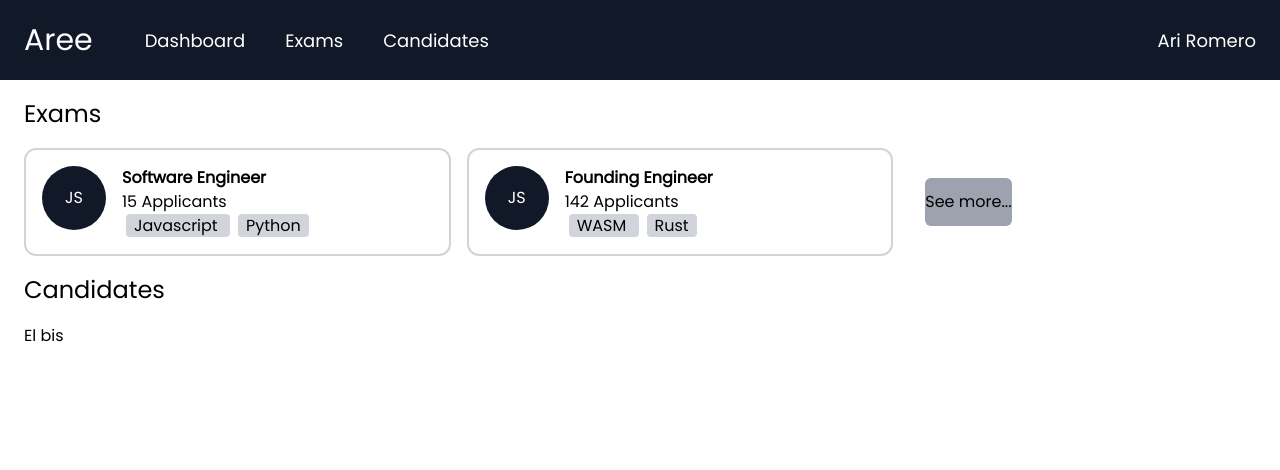
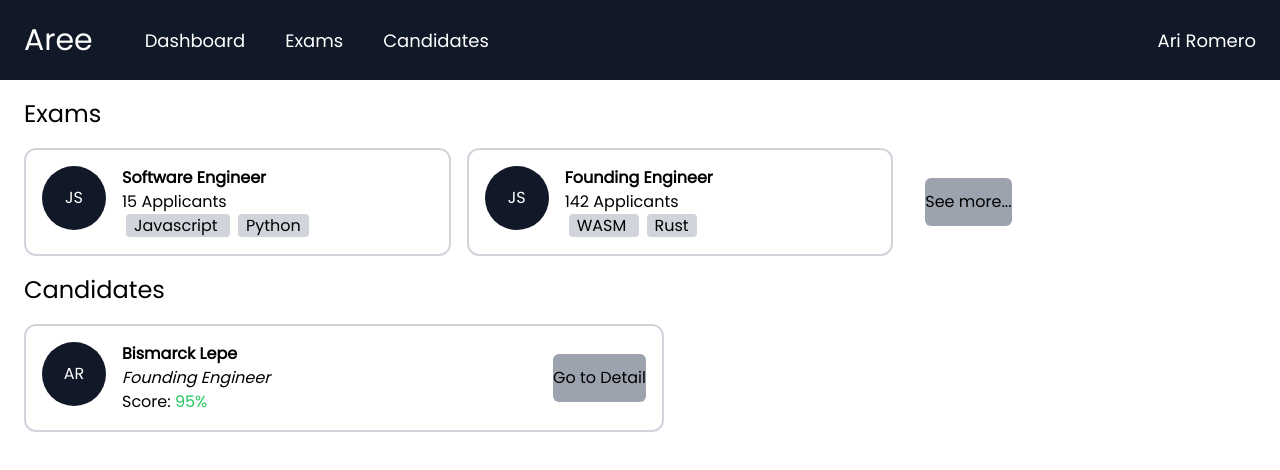
Before and after one commit to AreeHire/aree, a Nuxt app: page / in a window 1280 px wide. Shown: the top 470 px of the page. Built offline with nearby package versions, Linux system fonts and the light colour scheme.

Commit message:
Add Candidate Card

```diff
--- /dev/null
+++ b/components/CandidateCard.vue
@@ -0,0 +1,42 @@
+<template>
+  <div
+    class="w-1/2 flex flex-row border-2 border-black rounded-xl p-4 cursor-pointer hover:bg-gray-100 justify-between"
+  >
+    <div class="flex flex-row">
+      <div
+        class="w-16 h-16 flex justify-center items-center rounded-full bg-gray-900 text-white mr-4"
+      >
+        AR
+      </div>
+      <div>
+        <p class="font-black">{{ name }}</p>
+        <p class="italic">{{ job }}</p>
+        <p>
+          Score: <span class="text-green-500">{{ score }}%</span>
+        </p>
+      </div>
+    </div>
+    <button class="bg-gray-400 w-28 h-12 text-center self-center rounded-md">
+      Go to Detail
+    </button>
+  </div>
+</template>
+
+<script>
+export default {
+  props: {
+    name: {
+      type: String,
+      required: true
+    },
+    job: {
+      type: String,
+      required: true
+    },
+    score: {
+      type: Number,
+      required: true
+    }
+  }
+};
+</script>
--- a/pages/index.vue
+++ b/pages/index.vue
@@ -22,7 +22,11 @@
     </div>
     <p class="text-2xl my-4">Candidates</p>
     <div class="flex w-screen">
-      <div>El bis</div>
+      <candidate-card
+        name="Bismarck Lepe"
+        job="Founding Engineer"
+        :score="95"
+      />
     </div>
   </div>
 </template>
@@ -30,6 +34,7 @@
 <script lang="ts">
 import Vue from "vue";
 import ExamCard from "@/components/ExamCard.vue";
+import CandidateCard from "@/components/CandidateCard.vue";
 
 export default Vue.extend({
   components: {
```
